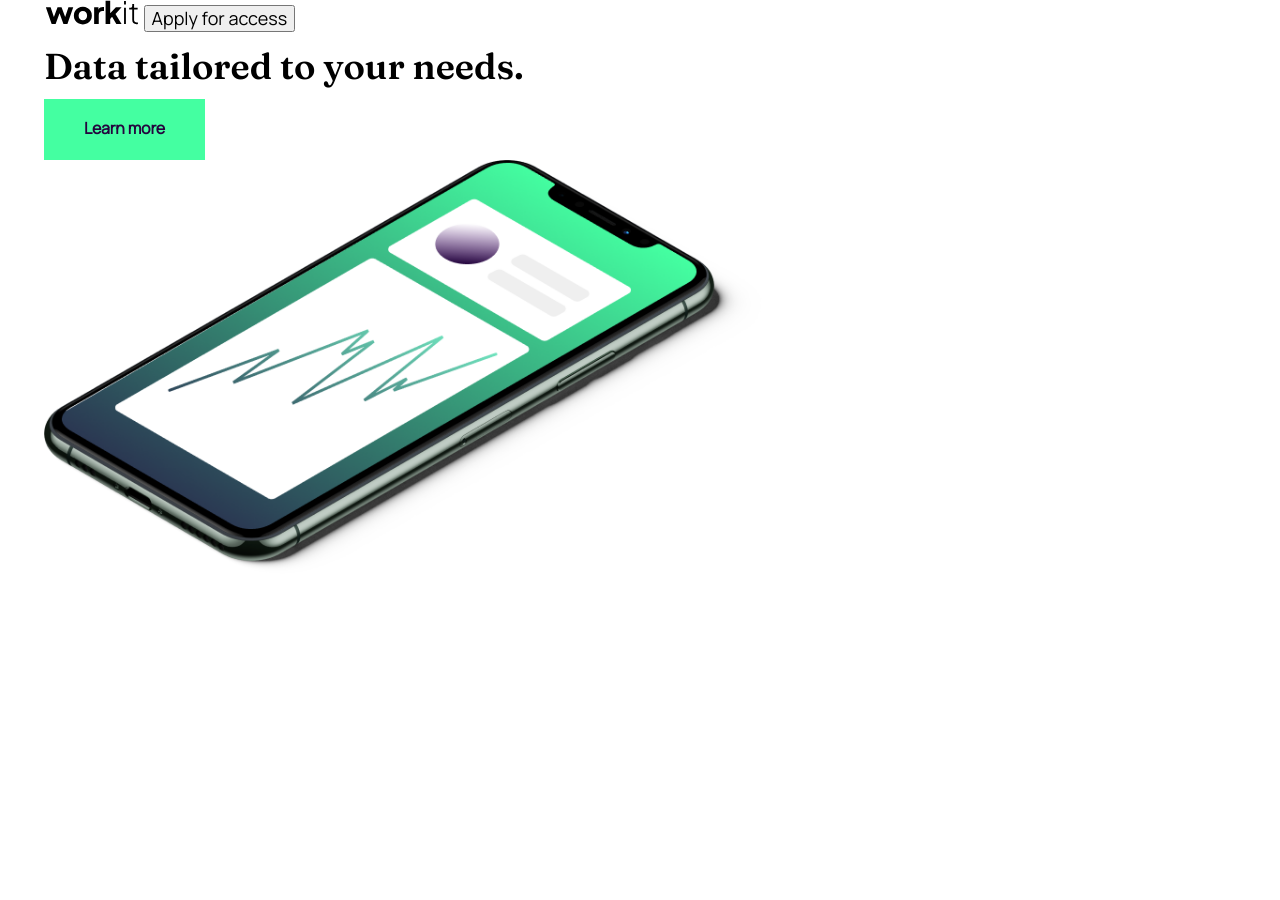
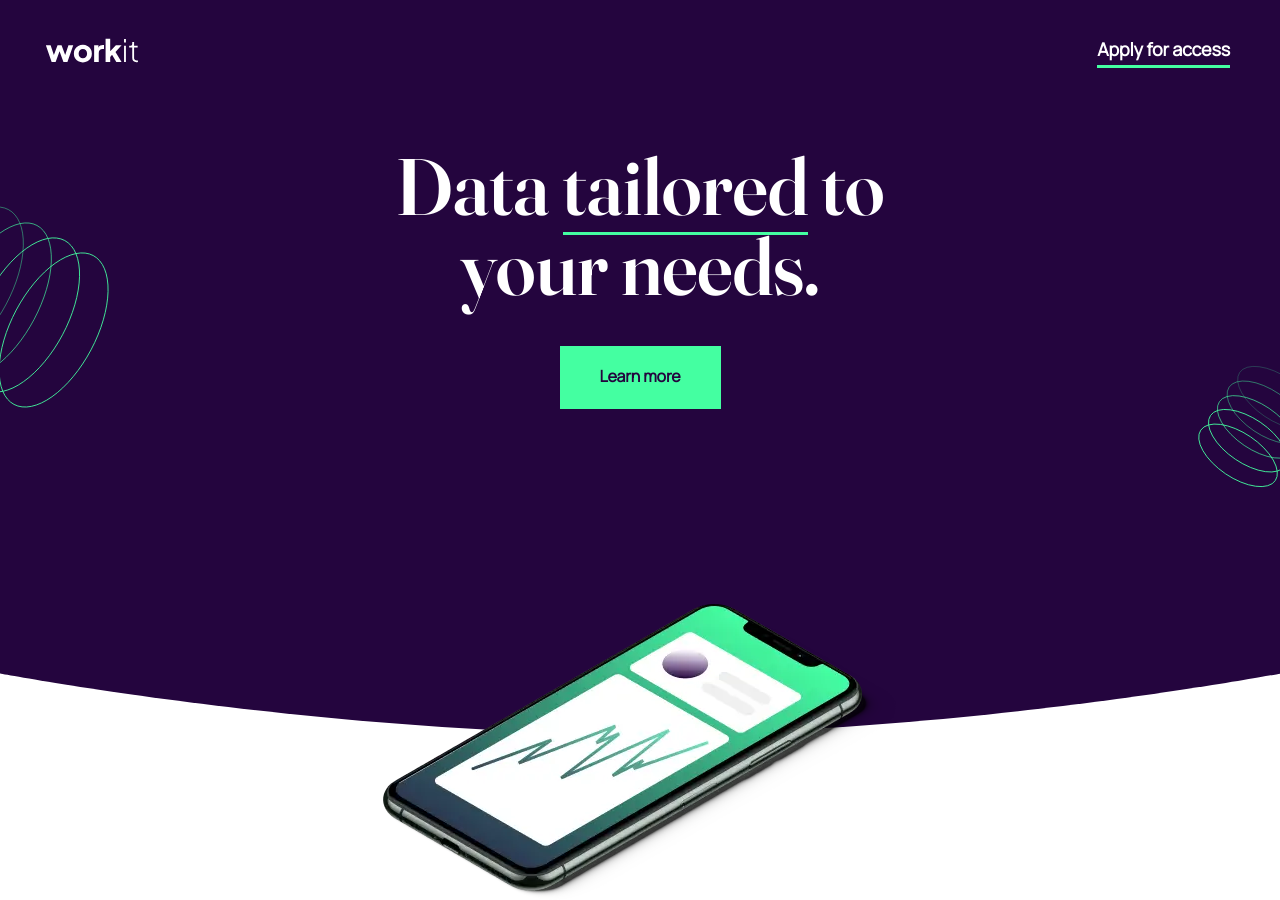
Before and after one commit to grifano/fm-workit-landing-page, a website built with Vite: page src/index.html in a window 1280 px wide. Before the commit the page ends 800 px from the top, so only its background shows below. Built offline with nearby package versions, Linux system fonts and the light colour scheme.

Commit message:
complete hero and header

```diff
--- a/src/css/base.css
+++ b/src/css/base.css
@@ -1,23 +1,13 @@
 /*** Fonts ***/
-/* fraunces-regular - latin */
-@font-face {
-  font-display: swap; /* Check https://developer.mozilla.org/en-US/docs/Web/CSS/@font-face/font-display for other options. */
-  font-family: 'Fraunces';
-  font-style: normal;
-  font-weight: 400;
-  src: url('../fonts/fraunces-v31-latin-regular.woff2') format('woff2'),
-    /* Chrome 36+, Opera 23+, Firefox 39+, Safari 12+, iOS 10+ */
-      url('../fonts/fraunces-v31-latin-regular.ttf') format('truetype'); /* Chrome 4+, Firefox 3.5+, IE 9+, Safari 3.1+, iOS 4.2+, Android Browser 2.2+ */
-}
 /* fraunces-600 - latin */
 @font-face {
   font-display: swap; /* Check https://developer.mozilla.org/en-US/docs/Web/CSS/@font-face/font-display for other options. */
   font-family: 'Fraunces';
   font-style: normal;
   font-weight: 600;
-  src: url('../fonts/fraunces-v31-latin-600.woff2') format('woff2'),
+  src: url('../fonts/Fraunces_144pt-SemiBold.woff') format('woff2'),
     /* Chrome 36+, Opera 23+, Firefox 39+, Safari 12+, iOS 10+ */
-      url('../fonts/fraunces-v31-latin-600.ttf') format('truetype'); /* Chrome 4+, Firefox 3.5+, IE 9+, Safari 3.1+, iOS 4.2+, Android Browser 2.2+ */
+      url('../fonts/Fraunces_144pt-SemiBold.ttf') format('truetype'); /* Chrome 4+, Firefox 3.5+, IE 9+, Safari 3.1+, iOS 4.2+, Android Browser 2.2+ */
 }
 /* manrope-regular - latin */
 @font-face {
@@ -36,7 +26,7 @@ html {
 }
 body {
   background-color: var(--white);
-  font-family: var(--font-family-body);
+  font-family: var(--font-family);
   font-size: 18px;
   line-height: 1.8;
 }
@@ -51,7 +41,7 @@ body {
 
 /*** Buttons ***/
 .button {
-  font-family: var(--font-family-body);
+  font-family: var(--font-family);
   font-weight: 700;
   font-size: 16px;
   line-height: 2;
@@ -69,15 +59,14 @@ body {
 }
 @media screen and (min-width: 768px) {
   .button {
-    min-width: 181px;
-    height: 52px;
+    min-width: 133px;
   }
 }
 @media screen and (min-width: 1280px) {
   .button {
     padding: 13px 32px 16px;
     min-width: 161px;
-    height: 61px;
+    min-height: 61px;
     transition: background-color 250ms cubic-bezier(0.4, 0, 0.2, 1),
       color 250ms cubic-bezier(0.4, 0, 0.2, 1),
       border 250ms cubic-bezier(0.4, 0, 0.2, 1);
--- a/src/css/header.css
+++ b/src/css/header.css
@@ -1,8 +1,61 @@
 .header {
+  position: absolute;
+  z-index: 999;
+  top: 32px;
+  left: 0;
+  width: 100%;
 }
 .container.is-header {
+  display: flex;
+  justify-content: space-between;
+  align-items: center;
 }
 .main-logo {
+  height: 25px;
+}
+.main-logo svg {
+  fill: var(--white);
 }
 .header-button {
+  font-family: var(--font-family);
+  font-weight: 700;
+  font-size: 16px;
+  line-height: 2;
+  letter-spacing: -0.01em;
+  color: var(--white);
+  background-color: transparent;
+  border: none;
 }
+.header-button::after {
+  content: '';
+  display: block;
+  height: 3px;
+  background-color: var(--eucaplyptus);
+}
+@media screen and (min-width: 768px) {
+  .main-logo svg {
+    transition: fill 250ms cubic-bezier(0.4, 0, 0.2, 1);
+  }
+  .main-logo:hover svg,
+  .main-logo:hover svg {
+    fill: var(--eucaplyptus);
+  }
+}
+@media screen and (min-width: 1280px) {
+  .main-logo svg {
+    transition: fill 250ms cubic-bezier(0.4, 0, 0.2, 1);
+  }
+  .main-logo:hover svg,
+  .main-logo:hover svg {
+    fill: var(--eucaplyptus);
+  }
+  .header-button {
+    font-size: 18px;
+    line-height: 1.8;
+    transition: color 250ms cubic-bezier(0.4, 0, 0.2, 1);
+  }
+  .header-button:hover,
+  .header-button:hover {
+    color: var(--eucaplyptus);
+  }
+}
--- /dev/null
+++ b/src/css/section-hero.css
@@ -0,0 +1,83 @@
+.section-hero {
+  background-image: url(/img/hero-bg.svg);
+  background-repeat: no-repeat;
+  background-position: bottom;
+  background-size: cover;
+  position: relative;
+  padding-bottom: 157px;
+}
+.hero-content {
+  display: flex;
+  flex-direction: column;
+  align-items: center;
+  justify-content: center;
+}
+.hero-heading {
+  font-weight: 600;
+  font-size: 50px;
+  line-height: 1;
+  text-align: center;
+  color: var(--white);
+  max-width: 343px;
+  margin: 0 auto;
+  margin-top: 130px;
+  margin-bottom: 40px;
+}
+.hero-heading-span {
+  position: relative;
+}
+.hero-heading-span::after {
+  content: '';
+  width: 100%;
+  height: 3px;
+  position: absolute;
+  bottom: 0;
+  left: 0;
+  background-color: var(--eucaplyptus);
+}
+.hero-image {
+  display: block;
+  max-width: 100%;
+  position: absolute;
+  left: 50%;
+  bottom: -91px;
+  transform: translateX(-50%);
+}
+
+/*** Media ***/
+@media screen and (min-width: 768px) {
+  .section-hero {
+    background: url(/img/bg-pattern-1.svg) -167px 36% no-repeat,
+      url(/img/bg-pattern-2.svg) right -91px top 60% no-repeat,
+      url(/img/hero-bg.svg) bottom no-repeat;
+    background-size: 270px, 141px, cover;
+    position: relative;
+    padding-bottom: 203px;
+  }
+  .hero-heading {
+    font-size: 60px;
+    max-width: 470px;
+    margin-top: 122px;
+  }
+  .hero-image {
+    bottom: -148px;
+  }
+}
+@media screen and (min-width: 1280px) {
+  .section-hero {
+    background: url(/img/bg-pattern-1.svg) -138px 36% no-repeat,
+      url(/img/bg-pattern-2.svg) right -48px top 60% no-repeat,
+      url(/img/hero-bg.svg) bottom no-repeat;
+    background-size: 270px, 141px, cover;
+    position: relative;
+    padding-bottom: 326px;
+  }
+  .hero-heading {
+    font-size: 80px;
+    max-width: 635px;
+    margin-top: 146px;
+  }
+  .hero-image {
+    bottom: -165px;
+  }
+}
--- a/src/css/styles.css
+++ b/src/css/styles.css
@@ -16,4 +16,5 @@
 
 /*** Sections ***/
 @import url('./header.css');
+@import url('./section-hero.css');
 @import url('./footer.css');
--- a/src/css/variables.css
+++ b/src/css/variables.css
@@ -6,6 +6,6 @@
   --ghost-white: #fcf8ff;
   --white: #fff;
   /*** Fonts ***/
-  --font-family-body: 'Manrope', sans-serif;
+  --font-family: 'Manrope', sans-serif;
   --font-family-headlines: 'Fraunces', serif;
 }
--- a/src/partials/section-hero.html
+++ b/src/partials/section-hero.html
@@ -1,43 +1,74 @@
 <section class="section-hero">
   <div class="container">
-    <h1 class="hero-heading">
-      Data <span class="hero-heading-span">tailored</span> to your needs.
-    </h1>
-    <button class="button">Learn more</button>
+    <div class="hero-content">
+      <h1 class="hero-heading">
+        Data <span class="hero-heading-span">tailored</span> to your needs.
+      </h1>
+      <button class="button">Learn more</button>
+    </div>
     <picture>
-      <!-- Example for modern browsers with WebP support -->
+      <!-- Mobile -->
+      <source
+        type="image/webp"
+        srcset="./img/phone-frame-mob.webp, ./img/phone-frame-mob@2x.webp 2x"
+        media="(min-width: 320px) and (max-width: 768px)"
+      />
+      <source
+        type="image/png"
+        srcset="./img/phone-frame-mob.png, ./img/phone-frame-mob@2x.png 2x"
+        media="(min-width: 320px) and (max-width: 767px)"
+      />
+      <!-- Tablet -->
       <source
         type="image/webp"
         srcset="
-          ./img/phone-frame-mob.webp      320w 1x,
-          ./img/phone-frame-mob.webp      320w 2x,
-          ./img/phone-frame-tablet.webp   768w 1x,
-          ./img/phone-frame-tablet.webp   768w 2x,
-          ./img/phone-frame-desktop.webp 1280w 1x,
-          ./img/phone-frame-desktop.webp 1280w 2x
+          ./img/phone-frame-tablet.webp,
+          ./img/phone-frame-tablet@2x.webp 2x
         "
-        sizes="(max-width: 600px) 480px, (max-width: 900px) 800px, 1200px"
+        media="(min-width: 768px) and (max-width: 1280px)"
+        width="514"
+        height="296"
       />
-
-      <!-- Fallback for browsers that do not support WebP but can handle PNG -->
       <source
         type="image/png"
         srcset="
-          ./img/phone-frame-mob.png      320w,
-          ./img/phone-frame-tablet.png   768w,
-          ./img/phone-frame-desktop.png 1280w
+          ./img/phone-frame-tablet.png,
+          ./img/phone-frame-tablet@2x.png 2x
         "
-        sizes="(max-width: 600px) 480px, (max-width: 900px) 800px, 1200px"
+        media="(min-width: 768px) and (max-width: 1280px)"
+        width="514"
+        height="296"
       />
-
-      <!-- Further fallback for 2x screens using PNG (without specifying type to allow for broad compatibility) -->
+      <!-- Desktop -->
       <source
-        srcset="example-medium.png 1000w 1x, example-large.png 1500w 2x"
-        sizes="(max-width: 600px) 480px, (max-width: 900px) 800px, 1200px"
+        type="image/webp"
+        srcset="
+          ./img/phone-frame-desktop.webp,
+          ./img/phone-frame-desktop@2x.webp 2x
+        "
+        media="(min-width: 1280px)"
+        width="767"
+        height="441"
+      />
+      <source
+        type="image/png"
+        srcset="
+          ./img/phone-frame-desktop.png,
+          ./img/phone-frame-desktop@2x.png 2x
+        "
+        media="(min-width: 1280px)"
+        width="767"
+        height="441"
       />
 
       <!-- Default image for older browsers; this will be used if none of the above sources are compatible -->
-      <img src="./img/phone-frame-mob.png" alt="Mobile mockup" />
+      <img
+        class="hero-image"
+        src="./img/phone-frame-mob.png"
+        alt="Mobile mockup"
+        width="320"
+        height="184"
+      />
     </picture>
   </div>
 </section>
```
Also changed, not shown: src/fonts/Fraunces_144pt-SemiBold.ttf (added), src/fonts/Fraunces_144pt-SemiBold.woff (added), src/fonts/fraunces-v31-latin-600.ttf (deleted), src/fonts/fraunces-v31-latin-600.woff2 (deleted), src/fonts/fraunces-v31-latin-regular.ttf (deleted), src/fonts/fraunces-v31-latin-regular.woff2 (deleted), src/img/hero-bg.svg (added).
